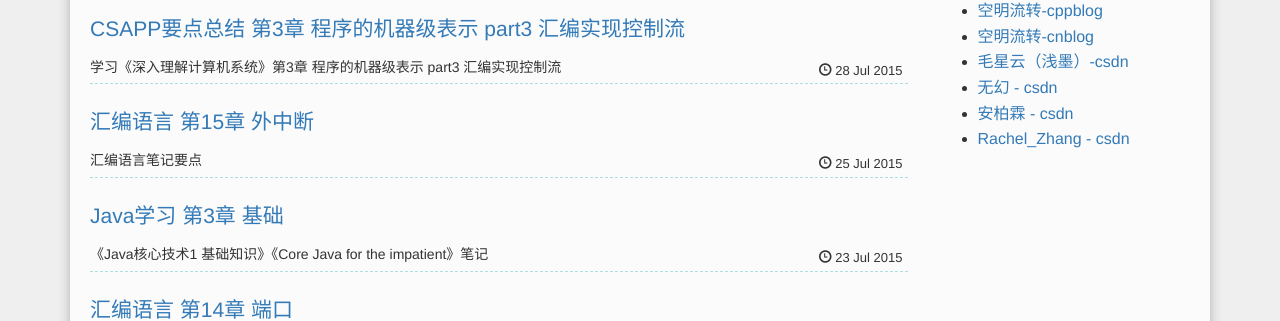
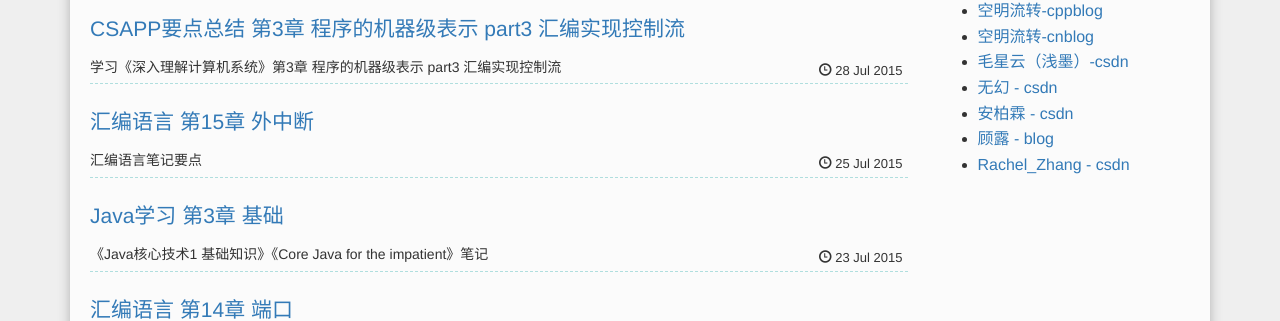
Before and after one commit to SenZhangAI/senzhangai.github.com, a Jekyll site: the page built from index.html, in a window 1280 px wide. Shown: the part 1044-1365 px from the top of the page. Built offline with Jekyll 4.4.1, drawn with Linux system fonts in a browser that asks for light colours; Markdown is read by kramdown in place of the engine named in the settings; the list of posts is cut into pages by our own code; comment, search, counter and statistics services are not loaded.

Commit message:
add Gu Lu's blog

```diff
--- a/_data/blogroll.json
+++ b/_data/blogroll.json
@@ -35,9 +35,13 @@
         "title": "无幻 - csdn",
         "url": "http://blog.csdn.net/akof1314?viewmode=contents"
     },
-        {
+    {
         "title": "安柏霖 - csdn",
         "url": "http://blog.csdn.net/toughbro/"
+    },
+    {
+        "title": "顾露 - blog",
+        "url": "http://gulu-dev.com/"
     },
         {
         "title": "Rachel_Zhang - csdn",
```
